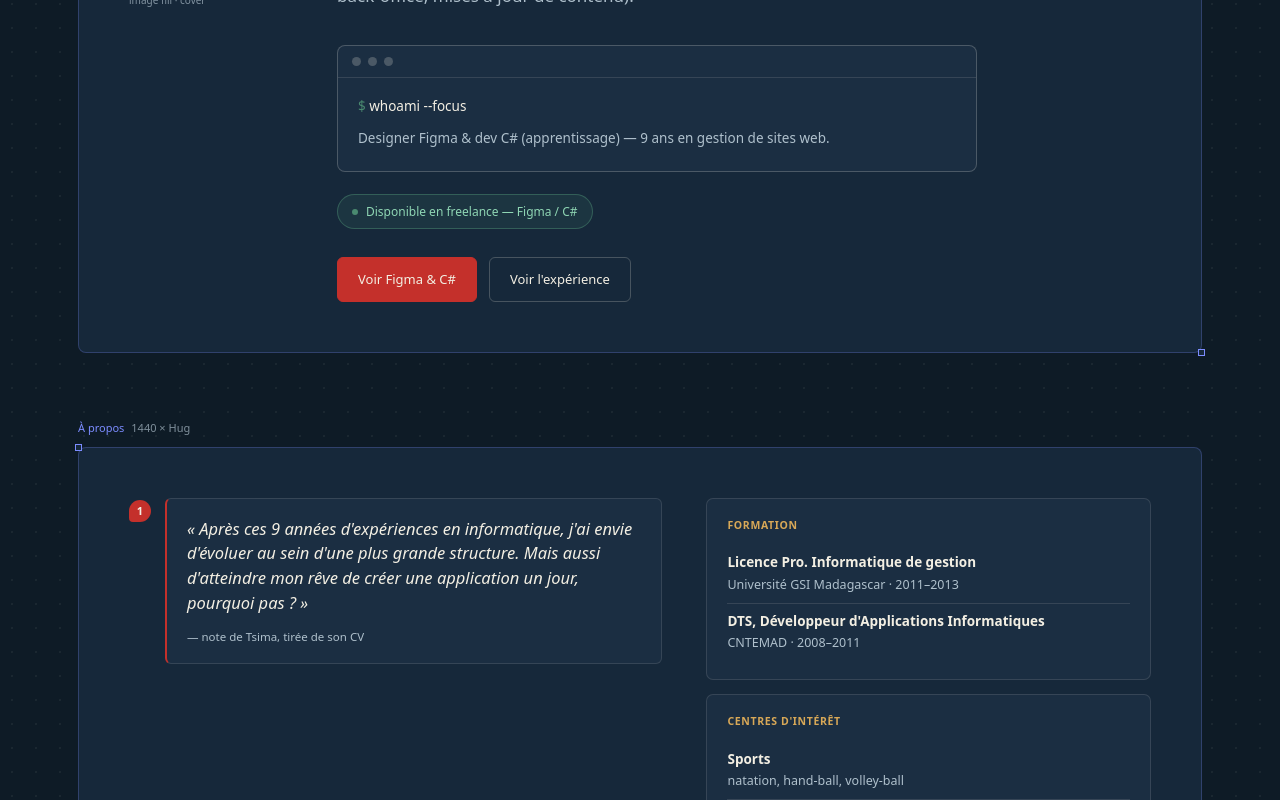
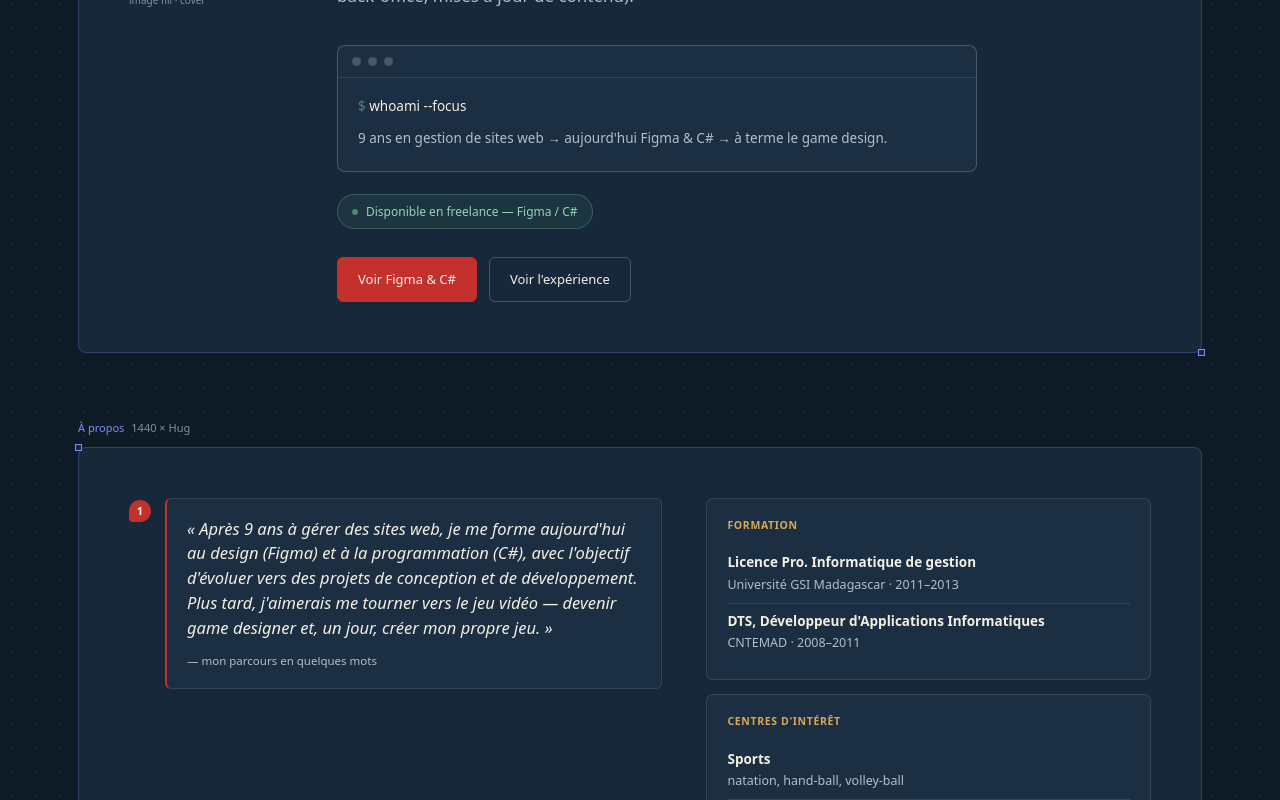
Before and after one commit to TsimaAndriam/tsima-portfolio1, a Next.js app in the folder web/: page / in a window 1280 px wide. Shown: the part 440-1240 px from the top of the page. Built offline with nearby package versions, Linux system fonts and the light colour scheme.

Commit message:
Reformulation phrase About et Hero

```diff
--- a/web/src/components/About.tsx
+++ b/web/src/components/About.tsx
@@ -11,11 +11,11 @@ export default function About() {
             <div className="pin-row">
               <div className="pin">1</div>
               <div className="pin-bubble">
-                « Après ces 9 années d&apos;expériences en informatique,
-                j&apos;ai envie d&apos;évoluer au sein d&apos;une plus
-                grande structure. Mais aussi d&apos;atteindre mon rêve de
-                créer une application un jour, pourquoi pas ? »
-                <footer>— note de Tsima, tirée de son CV</footer>
+                « Après 9 ans à gérer des sites web, je me forme aujourd&apos;hui au design (Figma) et
+                à la programmation (C#), avec l&apos;objectif d&apos;évoluer vers des projets de conception
+                et de développement. Plus tard, j&apos;aimerais me tourner vers le jeu vidéo — devenir game designer
+                et, un jour, créer mon propre jeu. »
+                <footer>— mon parcours en quelques mots</footer>
               </div>
             </div>
             <div>
@@ -40,7 +40,7 @@ export default function About() {
                 </div>
                 <div className="prop-item">
                   <b>Loisirs</b>
-                  <span>échecs, Internet, artiste</span>
+                  <span>échecs, Internet, guitare</span>
                 </div>
               </div>
             </div>
--- a/web/src/components/Hero.tsx
+++ b/web/src/components/Hero.tsx
@@ -49,7 +49,7 @@ export default function Hero() {
                   <div>
                     <span className="prompt">$</span> whoami --focus
                   </div>
-                  <TypedLine text="Designer Figma & dev C# (apprentissage) — 9 ans en gestion de sites web." />
+                  <TypedLine text="9 ans en gestion de sites web → aujourd&apos;hui Figma & C# → à terme le game design." />
                 </div>
               </div>
 
```
